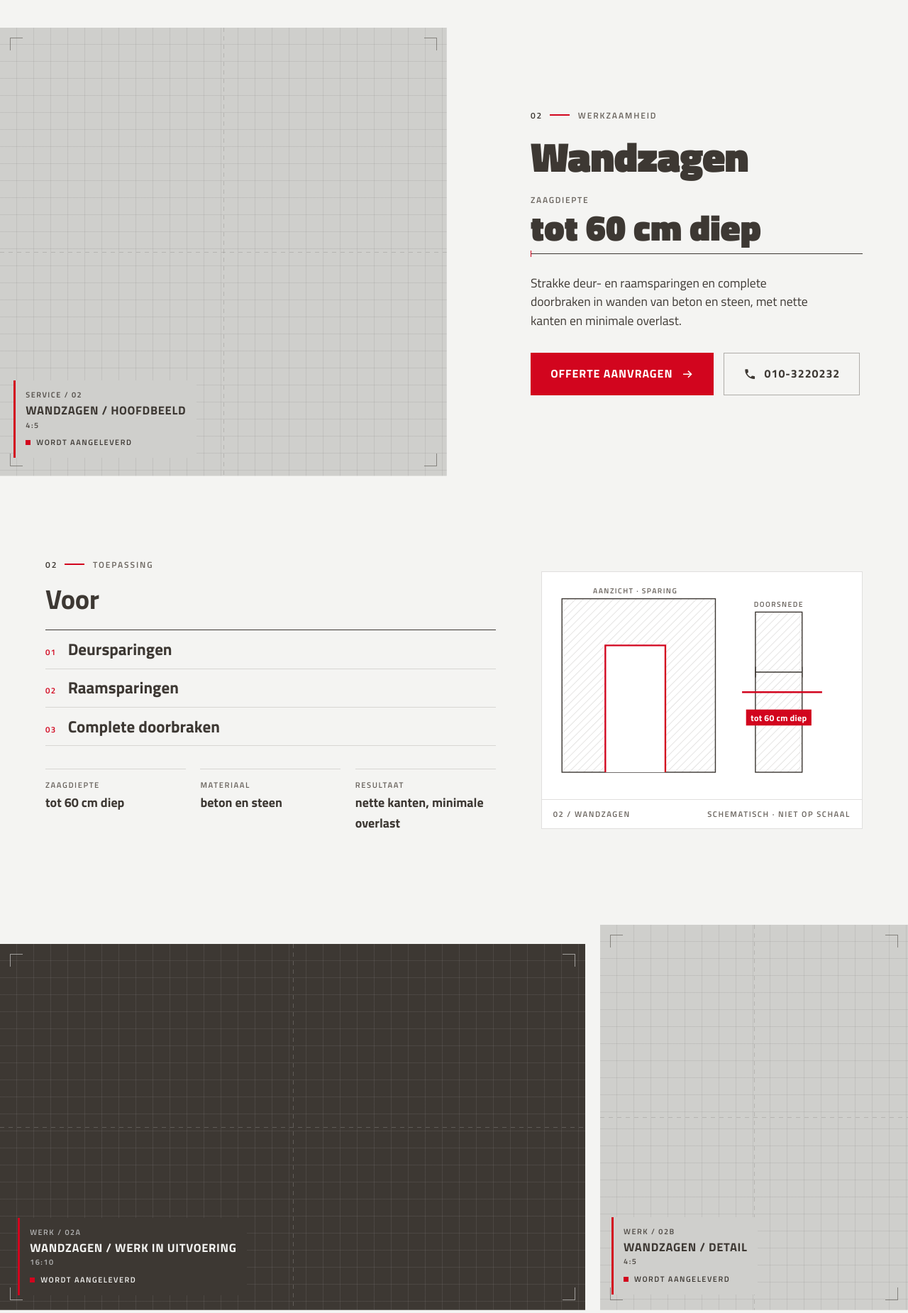
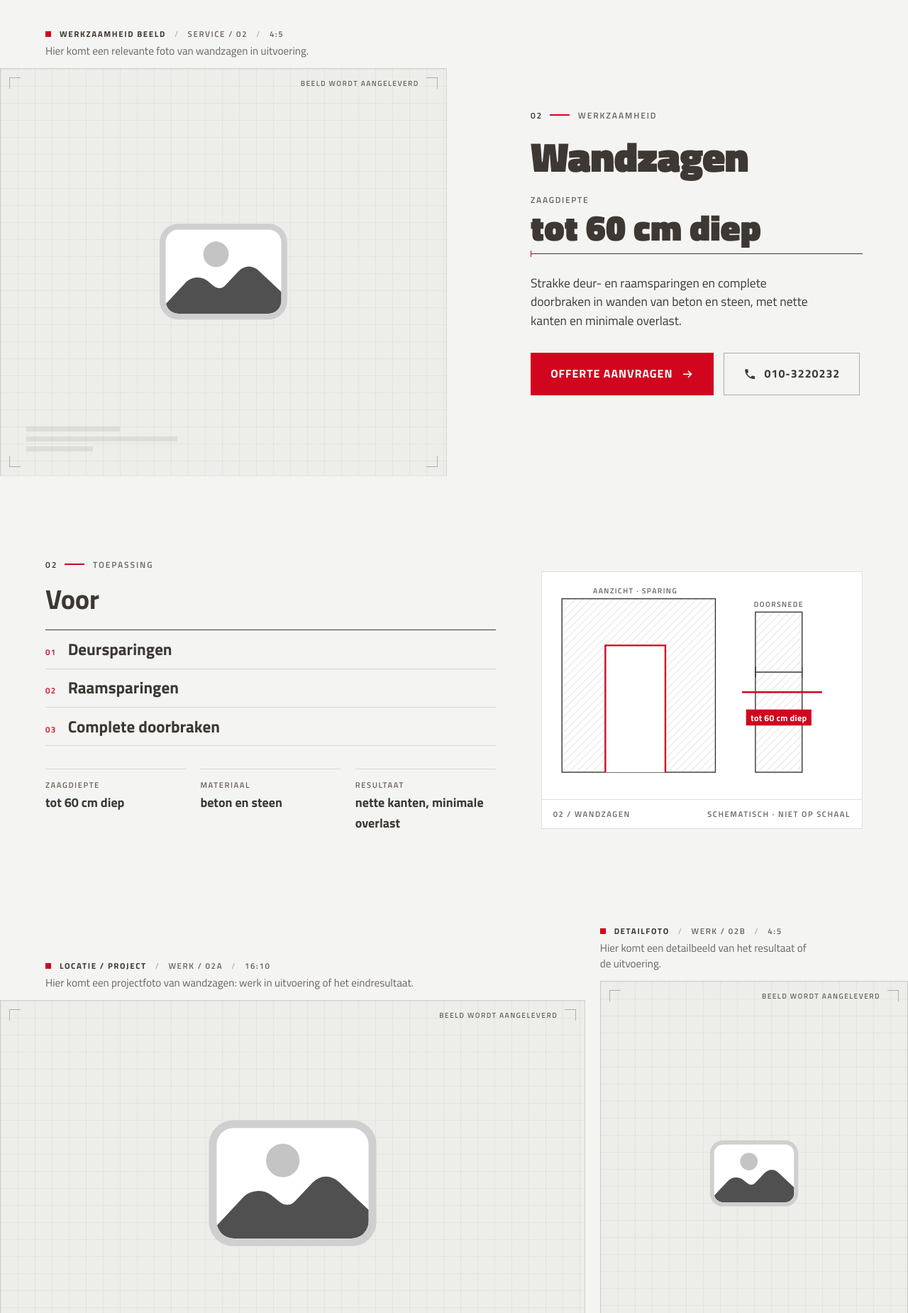
Before and after one commit to jorisrijn-hash/bebobetonboren, a Flask app: page /werkzaamheden/wandzagen in a window 1280 px wide. Shown: the part 111-1961 px from the top of the page at 71% size. Run offline with Flask 3, Linux system fonts and the light colour scheme.

Commit message:
Mediaslots: MediaPlaceholderBlock met label, beschrijving en placeholder-beeld
- Herbruikbaar blok: label, korte beschrijving boven het beeld, wireframe-vlak
  met placeholder-afbeelding (niet vervormd, juiste beeldverhouding)
- Toegepast op Ons werk, dienstbeelden, projectcases, hero en Waarom BEBO
- Echte foto's krijgen een wireframe-laadstaat tot ze geladen zijn
- Tekst blijft op het grid bij beelden die tot de schermrand lopen

Co-Authored-By: Claude Opus 5 <noreply@anthropic.com>

```diff
--- a/static/css/style.css
+++ b/static/css/style.css
@@ -331,60 +331,98 @@ html.menu-open, html.menu-open body { overflow: hidden; }
 /* ======================================================================== */
 /* PLACEHOLDERS - ProjectMediaPlaceholder                                   */
 /* ======================================================================== */
-.media, .ph {
-  position: relative;
+/* Echte foto's: wireframe-laadstaat tot het beeld binnen is */
+.media {
+  position: relative; width: 100%; overflow: hidden;
   aspect-ratio: var(--ratio, 16 / 10);
-  overflow: hidden;
-  width: 100%;
+  background-color: #EDEDEA;
+  background-image:
+    linear-gradient(rgba(61, 56, 51, .05) 1px, transparent 1px),
+    linear-gradient(90deg, rgba(61, 56, 51, .05) 1px, transparent 1px);
+  background-size: 24px 24px;
 }
-.media img { width: 100%; height: 100%; object-fit: cover; transition: transform 1.2s var(--ease-out); }
+.media img { width: 100%; height: 100%; object-fit: cover; transition: transform 1.2s var(--ease-out), opacity .5s var(--ease); }
+.js .media img:not(.is-loaded) { opacity: 0; }
 @media (hover: hover) { .work__item:hover .media img, .svc:hover .media img, .sp-work figure:hover .media img { transform: scale(1.03); } }
 
-.ph {
-  --ph-bg: var(--dark);
-  --ph-grid: rgba(178, 178, 178, .12);
-  --ph-mark: rgba(244, 244, 242, .55);
-  --ph-text: var(--on-dark);
-  --ph-muted: var(--concrete);
-  background-color: var(--ph-bg);
+/* ------------------------------------------------------------------------ */
+/* MediaPlaceholderBlock: [label] [beschrijving] [wireframe + afbeelding]    */
+/* ------------------------------------------------------------------------ */
+.mph { margin: 0; width: 100%; display: flex; flex-direction: column; gap: .8rem; }
+.mph__head {
+  display: grid; gap: .25rem;
+  /* Slots die tot de schermrand lopen zetten --mph-pad-l/r, zodat de tekst
+     op het grid blijft staan i.p.v. tegen de rand. */
+  padding-left: var(--mph-pad-l, 0); padding-right: var(--mph-pad-r, 0);
+  max-width: calc(62ch + var(--mph-pad-l, 0px) + var(--mph-pad-r, 0px));
+}
+.work__item--lead, .svc--1 .svc__media, .svc--5 .svc__media, .sp-work__a, .why__visual, .sp--b .sp-hero__media { --mph-pad-l: var(--gutter); }
+.hero__visual, .svc--4 .svc__media, .sp-work__b, .sp--a .sp-hero__media { --mph-pad-r: var(--gutter); }
+.work__item--full, .sp--c .sp-hero__media { --mph-pad-l: var(--gutter); --mph-pad-r: var(--gutter); }
+.svc__media { color: inherit; text-decoration: none; }
+.hero__visual .mph__lines { display: none; }
+.mph__label {
+  display: flex; flex-wrap: wrap; align-items: center; gap: .3rem .75rem;
+  font-size: .72rem; font-weight: 700; letter-spacing: .14em; text-transform: uppercase; color: var(--ink);
+  font-variant-numeric: tabular-nums;
+}
+.mph__label i { width: 8px; height: 8px; background: var(--red); flex: none; }
+.mph__code, .mph__ratio { font-weight: 600; color: var(--muted); }
+.mph__code::before, .mph__ratio::before { content: "/"; margin-right: .75rem; color: var(--concrete); }
+.mph__desc { font-size: .95rem; line-height: 1.45; color: var(--muted); text-wrap: pretty; }
+
+.mph__frame {
+  position: relative; width: 100%; overflow: hidden;
+  aspect-ratio: var(--ratio, 16 / 10);
+  display: grid; place-items: center;
+  background-color: #EDEDEA;
   background-image:
-    linear-gradient(var(--ph-grid) 1px, transparent 1px),
-    linear-gradient(90deg, var(--ph-grid) 1px, transparent 1px);
+    linear-gradient(rgba(61, 56, 51, .05) 1px, transparent 1px),
+    linear-gradient(90deg, rgba(61, 56, 51, .05) 1px, transparent 1px);
   background-size: 24px 24px;
-  background-position: -1px -1px;
-  color: var(--ph-text);
+  border: 1px solid var(--line);
 }
-.ph--concrete,
-.svc .ph, .work__item--pair-narrow .ph, .sp-work__b .ph, .case__detail .ph, .case__ba .ph, .sp--b .sp-hero__media .ph {
-  --ph-bg: #CFCFCC;
-  --ph-grid: rgba(61, 56, 51, .09);
-  --ph-mark: rgba(61, 56, 51, .5);
-  --ph-text: var(--dark);
-  --ph-muted: #4F4A45;
+.mph__img {
+  position: relative; z-index: 1;
+  width: clamp(72px, 30%, 280px); height: auto; max-height: 50%;
+  object-fit: contain;
 }
-.ph__crop { position: absolute; width: 18px; height: 18px; border: 0 solid var(--ph-mark); }
-.ph__crop--tl { top: 14px; left: 14px; border-top-width: 1.5px; border-left-width: 1.5px; }
-.ph__crop--tr { top: 14px; right: 14px; border-top-width: 1.5px; border-right-width: 1.5px; }
-.ph__crop--bl { bottom: 14px; left: 14px; border-bottom-width: 1.5px; border-left-width: 1.5px; }
-.ph__crop--br { bottom: 14px; right: 14px; border-bottom-width: 1.5px; border-right-width: 1.5px; }
-.ph__axis { position: absolute; background: var(--ph-grid); }
-.ph__axis--h { left: 0; right: 0; top: 50%; height: 1px; background: repeating-linear-gradient(90deg, var(--ph-mark) 0 6px, transparent 6px 12px); opacity: .35; }
-.ph__axis--v { top: 0; bottom: 0; left: 50%; width: 1px; background: repeating-linear-gradient(180deg, var(--ph-mark) 0 6px, transparent 6px 12px); opacity: .35; }
-.ph__meta {
-  position: absolute; left: clamp(1rem, 3%, 1.75rem); bottom: clamp(1rem, 4%, 1.75rem);
-  display: grid; gap: .15rem;
-  padding: .75rem .9rem .8rem;
-  background: var(--ph-bg);
-  border-left: 3px solid var(--red);
-  max-width: calc(100% - 2.5rem);
+.mph__crop { position: absolute; width: 16px; height: 16px; border: 0 solid rgba(61, 56, 51, .35); }
+.mph__crop--tl { top: 12px; left: 12px; border-top-width: 1.5px; border-left-width: 1.5px; }
+.mph__crop--tr { top: 12px; right: 12px; border-top-width: 1.5px; border-right-width: 1.5px; }
+.mph__crop--bl { bottom: 12px; left: 12px; border-bottom-width: 1.5px; border-left-width: 1.5px; }
+.mph__crop--br { bottom: 12px; right: 12px; border-bottom-width: 1.5px; border-right-width: 1.5px; }
+/* Wireframe-regels (skeleton) linksonder */
+.mph__lines { position: absolute; left: 36px; bottom: 34px; display: grid; gap: 7px; width: min(34%, 260px); }
+.mph__lines i { display: block; height: 7px; background: rgba(61, 56, 51, .09); }
+.mph__lines i:nth-child(1) { width: 62%; }
+.mph__lines i:nth-child(2) { width: 100%; }
+.mph__lines i:nth-child(3) { width: 44%; }
+.mph__status {
+  position: absolute; top: 12px; right: 38px;
+  font-size: .64rem; font-weight: 600; letter-spacing: .14em; text-transform: uppercase; color: var(--muted);
 }
-.ph__code, .ph__spec, .ph__status {
-  font-size: .68rem; font-weight: 600; letter-spacing: .14em; text-transform: uppercase;
-  color: var(--ph-muted); font-variant-numeric: tabular-nums;
+/* Korte glans bij het tonen (twee keer), daarna rustig */
+.mph__frame::after {
+  content: ""; position: absolute; inset: 0; z-index: 2; pointer-events: none;
+  background: linear-gradient(105deg, transparent 35%, rgba(255, 255, 255, .5) 50%, transparent 65%);
+  transform: translateX(-100%);
 }
-.ph__title { font-weight: 700; font-size: clamp(.95rem, 1.3vw, 1.15rem); line-height: 1.2; text-transform: uppercase; letter-spacing: .04em; }
-.ph__status { display: flex; align-items: center; gap: .5rem; margin-top: .3rem; color: var(--ph-text); }
-.ph__status i { width: 7px; height: 7px; background: var(--red); display: block; }
+.js .in > .mph .mph__frame::after, .js .in .mph .mph__frame::after, html:not(.js) .mph__frame::after { animation: mph-sheen 1.8s var(--ease) .4s 2; }
+@keyframes mph-sheen { to { transform: translateX(100%); } }
+
+/* Donkere variant (in donkere secties) */
+.mph--dark .mph__label { color: var(--on-dark); }
+.mph--dark .mph__desc, .mph--dark .mph__code, .mph--dark .mph__ratio, .mph--dark .mph__status { color: var(--on-dark-muted); }
+.mph--dark .mph__frame {
+  background-color: var(--dark-2); border-color: var(--line-dark);
+  background-image:
+    linear-gradient(rgba(178, 178, 178, .07) 1px, transparent 1px),
+    linear-gradient(90deg, rgba(178, 178, 178, .07) 1px, transparent 1px);
+}
+.mph--dark .mph__crop { border-color: rgba(244, 244, 242, .35); }
+.mph--dark .mph__lines i { background: rgba(244, 244, 242, .08); }
+.mph--dark .mph__frame::after { background: linear-gradient(105deg, transparent 35%, rgba(255, 255, 255, .06) 50%, transparent 65%); }
 
 /* ======================================================================== */
 /* SCHERMBREED GRID                                                         */
@@ -682,7 +722,9 @@ html.menu-open, html.menu-open body { overflow: hidden; }
 .sp-spec__val { font-weight: 900; font-size: clamp(2rem, 4vw, 4.2rem); line-height: 1; font-variant-numeric: tabular-nums; }
 .sp-hero__text { font-size: clamp(1.1rem, 1.3vw, 1.35rem); line-height: 1.5; max-width: 42ch; margin-bottom: 2rem; text-wrap: pretty; }
 .sp-hero__media { position: relative; min-height: 480px; }
-.sp-hero__media > .ph, .sp-hero__media > .media { position: absolute; inset: 0; aspect-ratio: auto; height: 100%; }
+.sp-hero__media > .media, .sp-hero__media > .mph { position: absolute; inset: 0; }
+.sp-hero__media > .media { aspect-ratio: auto; height: 100%; }
+.sp-hero__media > .mph .mph__frame { flex: 1; aspect-ratio: auto; min-height: 0; }
 
 .sp--a .sp-hero__copy { grid-column: 2 / 8; }
 .sp--a .sp-hero__media { grid-column: 8 / 15; min-height: calc(100svh - var(--nav-h) - 6rem); }
@@ -1243,15 +1280,13 @@ html:not(.js) .upload__drop { display: none; }
 .js .reveal.in { opacity: 1; transform: none; }
 /* De clip zit op het kind: een volledig geclipt observer-doel telt in Chromium
    niet als "intersecting", waardoor de reveal nooit zou starten. */
-.js .reveal-mask > .ph, .js .reveal-mask > .media {
+.js .reveal-mask > .mph, .js .reveal-mask > .media {
   clip-path: inset(0 0 100% 0);
   transition: clip-path 1.1s var(--ease-out);
 }
 .js .reveal-mask > .media img { transform: scale(1.06); }
-.js .reveal-mask.in > .ph, .js .reveal-mask.in > .media { clip-path: inset(0 0 0 0); }
+.js .reveal-mask.in > .mph, .js .reveal-mask.in > .media { clip-path: inset(0 0 0 0); }
 .js .reveal-mask.in > .media img { transform: none; }
-.js .reveal-mask > .why__pins, .js .reveal-mask > .xp { opacity: 0; transition: opacity .6s var(--ease) .7s; }
-.js .reveal-mask.in > .why__pins, .js .reveal-mask.in > .xp { opacity: 1; }
 .js .measure-host .svc__rule::before, .js .steps.measure-host::before { transform: scaleX(0); transition: transform 1.1s var(--ease-out) .15s; }
 .js .measure-host.in .svc__rule::before, .js .steps.measure-host.in::before { transform: scaleX(1); }
 .js [data-delay="1"] { transition-delay: .08s; }
--- a/static/js/main.js
+++ b/static/js/main.js
@@ -124,6 +124,13 @@
       if (entries.some(function (en) { return en.isIntersecting; })) { obs.disconnect(); load(); }
     }, { rootMargin: island.margin });
     els.forEach(function (el) { obs.observe(el); });
+  });
+
+  /* Echte foto's: wireframe-achtergrond tot het beeld geladen is */
+  document.querySelectorAll('.media img').forEach(function (img) {
+    var done = function () { img.classList.add('is-loaded'); };
+    if (img.complete && img.naturalWidth) done();
+    else { img.addEventListener('load', done); img.addEventListener('error', done); }
   });
 
   /* ---------------------------------------------------------------------
--- a/templates/_components.html
+++ b/templates/_components.html
@@ -1,35 +1,46 @@
 {#
   BEBO - herbruikbare componenten (Jinja-macro's)
   -----------------------------------------------
-  media()                     echte foto óf ProjectMediaPlaceholder
-  project_media_placeholder() neutrale, merkeigen placeholder voor projectbeeld
+  media()                     echte foto óf MediaPlaceholderBlock
+  media_placeholder_block()   contentslot: label + beschrijving + placeholder-afbeelding
   client_logo_placeholder()   placeholder voor een opdrachtgever-logo
   review_placeholder()        placeholder voor een klantreview
   case_field()                één regel projectdata (toont "Wordt aangeleverd" bij None)
 #}
 
-{# ProjectMediaPlaceholder
-   CLIENT ASSET REQUIRED
-   Content: BEBO-projectfoto (echt werk, geen stock)
-   Vervangen: zet "src" + "alt" in content.py; deze macro rendert dan een <img>. #}
-{% macro project_media_placeholder(ratio="16:10", title="Projectbeeld", code="BEBO / MEDIA", min_width=None, orientation=None) -%}
-<div class="ph" style="--ratio: {{ ratio|replace(':', ' / ') }}" aria-hidden="true">
-  <span class="ph__crop ph__crop--tl"></span><span class="ph__crop ph__crop--tr"></span>
-  <span class="ph__crop ph__crop--bl"></span><span class="ph__crop ph__crop--br"></span>
-  <span class="ph__axis ph__axis--h"></span><span class="ph__axis ph__axis--v"></span>
-  <div class="ph__meta">
-    <span class="ph__code">{{ code }}</span>
-    <span class="ph__title">{{ title }}</span>
-    <span class="ph__spec">{{ ratio }}{% if orientation %} · {{ orientation }}{% endif %}{% if min_width %} · min. {{ min_width }} px{% endif %}</span>
-    <span class="ph__status"><i></i>Wordt aangeleverd</span>
+{# MediaPlaceholderBlock
+   CLIENT ASSET REQUIRED - vaste contentslot zolang er geen klantfoto is.
+   Opbouw:  [ LABEL · code · ratio ]
+            [ korte beschrijving van wat hier hoort ]
+            [ wireframe-vlak met placeholder-afbeelding ]
+   - title: label boven het beeld (bijv. "Projectbeeld")
+   - desc:  één zin: welke foto hier komt
+   - ratio: beeldverhouding van het vlak ("16:9", "4:5", ...); de afbeelding
+            zelf wordt nooit vervormd (object-fit: contain, gecentreerd)
+   - code:  optioneel technisch label (bijv. "WERK / 001")
+   - img:   placeholder-afbeelding (standaard img/placeholder/media-placeholder.svg)
+   Vervangen: zet "src" + "alt" in content.py; media() rendert dan de echte foto. #}
+{% macro media_placeholder_block(ratio="16:10", title="Projectbeeld", desc="Hier komt een projectfoto van werk in uitvoering of het eindresultaat.", code=None, img="img/placeholder/media-placeholder.svg", tone="light") -%}
+<figure class="mph mph--{{ tone }}">
+  <figcaption class="mph__head">
+    <span class="mph__label"><i aria-hidden="true"></i>{{ title }}{% if code %}<span class="mph__code">{{ code }}</span>{% endif %}<span class="mph__ratio">{{ ratio }}</span></span>
+    <span class="mph__desc">{{ desc }}</span>
+  </figcaption>
+  <div class="mph__frame" style="--ratio: {{ ratio|replace(':', ' / ') }}">
+    <span class="mph__crop mph__crop--tl" aria-hidden="true"></span><span class="mph__crop mph__crop--tr" aria-hidden="true"></span>
+    <span class="mph__crop mph__crop--bl" aria-hidden="true"></span><span class="mph__crop mph__crop--br" aria-hidden="true"></span>
+    <span class="mph__lines" aria-hidden="true"><i></i><i></i><i></i></span>
+    <img class="mph__img" src="{{ url_for('static', filename=img) }}" alt="" width="680" height="520" loading="lazy" decoding="async">
+    <span class="mph__status" aria-hidden="true">Beeld wordt aangeleverd</span>
   </div>
-</div>
+</figure>
 {%- endmacro %}
 
-{# Echte foto (als src gezet is) of placeholder.
+{# Echte foto (als src gezet is) of MediaPlaceholderBlock.
    item: dict met src, alt, position (object-position), optioneel width/height.
-   eager=True alleen voor het grootste beeld boven de vouw (LCP). #}
-{% macro media(item, ratio="16:10", title="Projectbeeld", code="BEBO / MEDIA", sizes="100vw", eager=False) -%}
+   eager=True alleen voor het grootste beeld boven de vouw (LCP).
+   Echte foto's krijgen een wireframe-laadstaat tot het beeld geladen is. #}
+{% macro media(item, ratio="16:10", title="Projectbeeld", desc="Hier komt een projectfoto van werk in uitvoering of het eindresultaat.", code=None, sizes="100vw", eager=False, tone="light") -%}
 {% if item and item.src %}
 <div class="media" style="--ratio: {{ ratio|replace(':', ' / ') }}">
   <img src="{{ url_for('static', filename=item.src) }}"
@@ -40,7 +51,7 @@
        {% if eager %}fetchpriority="high"{% else %}loading="lazy" decoding="async"{% endif %}>
 </div>
 {% else %}
-{{ project_media_placeholder(ratio=ratio, title=title, code=code, min_width=item.min_width if item else None, orientation=item.orientation if item else None) }}
+{{ media_placeholder_block(ratio=ratio, title=(item.placeholder_title if item and item.placeholder_title else title), desc=(item.placeholder_desc if item and item.placeholder_desc else desc), code=code, tone=tone) }}
 {% endif %}
 {%- endmacro %}
 
@@ -203,10 +214,7 @@
       {# CLIENT ASSET REQUIRED
          Content: BEBO op de bouwplaats (ploeg/machine in actie, liefst met zichtbare water- of stofafzuiging)
          Oriëntatie: liggend · Ratio: 4:3 · Minimale breedte: 2000px #}
-      {{ media(none, ratio="4:3", title="Werkplaats / ploeg", code="BEBO / SITE") }}
-      <div class="why__pins" aria-hidden="true">
-        {% for w in why %}<span class="why__pin why__pin--{{ loop.index }}">{{ w.index }}</span>{% endfor %}
-      </div>
+      {{ media(none, ratio="4:3", title="Ploeg / werkplek", desc="Hier komt een foto van de BEBO-ploeg of machine op de bouwplaats, liefst met zichtbare water- of stofafzuiging.", code="BEBO / SITE", tone="dark") }}
     </div>
     {% endif %}
     <div class="why__body">
--- a/templates/dienst.html
+++ b/templates/dienst.html
@@ -24,7 +24,7 @@
       {# CLIENT ASSET REQUIRED
          Content: BEBO-foto van {{ s.title|lower }} in uitvoering
          Zet content.SERVICES[{{ s.id }}].media.src; bestandsnaam bijv. bebo-{{ s.id }}-project.jpg #}
-      {{ media(s.media, ratio=("21:9" if s.layout == 'c' else "4:5"), title=s.title ~ " / hoofdbeeld", code="SERVICE / " ~ s.index, eager=True) }}
+      {{ media(s.media, ratio=("21:9" if s.layout == 'c' else "4:5"), title="Werkzaamheid beeld", desc="Hier komt een relevante foto van " ~ s.title|lower ~ " in uitvoering.", code="SERVICE / " ~ s.index, eager=True) }}
     </div>
   </header>
 
@@ -57,13 +57,12 @@
   <section class="sp-work" aria-label="Werk in beeld: {{ s.title|lower }}">
     <div class="sp-work__grid">
       <figure class="sp-work__a reveal-mask">
-        {{ media(none, ratio="16:10", title=s.title ~ " / werk in uitvoering", code="WERK / " ~ s.index ~ "A") }}
+        {{ media(none, ratio="16:10", title="Locatie / project", desc="Hier komt een projectfoto van " ~ s.title|lower ~ ": werk in uitvoering of het eindresultaat.", code="WERK / " ~ s.index ~ "A") }}
       </figure>
       <figure class="sp-work__b reveal-mask" data-delay="1">
-        {{ media(s.detail_media, ratio="4:5", title=s.title ~ " / detail", code="WERK / " ~ s.index ~ "B") }}
+        {{ media(s.detail_media, ratio="4:5", title="Detailfoto", desc="Hier komt een detailbeeld van het resultaat of de uitvoering.", code="WERK / " ~ s.index ~ "B") }}
       </figure>
     </div>
-    <p class="sp-work__cap wrap"><span>Werk / {{ s.title }}</span><span>Projectbeelden worden aangeleverd</span></p>
   </section>
 
   {# 04 · WAAROM BEBO (compact) #}
--- a/templates/werkzaamheden.html
+++ b/templates/werkzaamheden.html
@@ -10,7 +10,7 @@
     {% for s in services %}
     <article class="svc svc--{{ loop.index }}" id="{{ s.id }}" aria-labelledby="svc-{{ s.id }}">
       <a class="svc__media reveal-mask" href="{{ url_for('dienst', slug=s.id) }}" tabindex="-1" aria-hidden="true">
-        {{ media(s.media, ratio=s.media.ratio, title=s.title, code="SERVICE / " ~ s.index, sizes="(min-width: 1000px) 60vw, 100vw") }}
+        {{ media(s.media, ratio=s.media.ratio, title="Werkzaamheid beeld", desc="Hier komt een relevante foto van " ~ s.title|lower ~ ".", code="SERVICE / " ~ s.index, sizes="(min-width: 1000px) 60vw, 100vw") }}
       </a>
       <div class="svc__body">
         <p class="svc__id reveal">{{ s.index }} / {{ s.title }}</p>
```
Also changed, not shown: other parts of static/css/style.css (+33 -26 lines), content.py (+13 -4 lines), templates/index.html (+7 -7 lines), README.md, static/img/placeholder/media-placeholder.svg (added).
